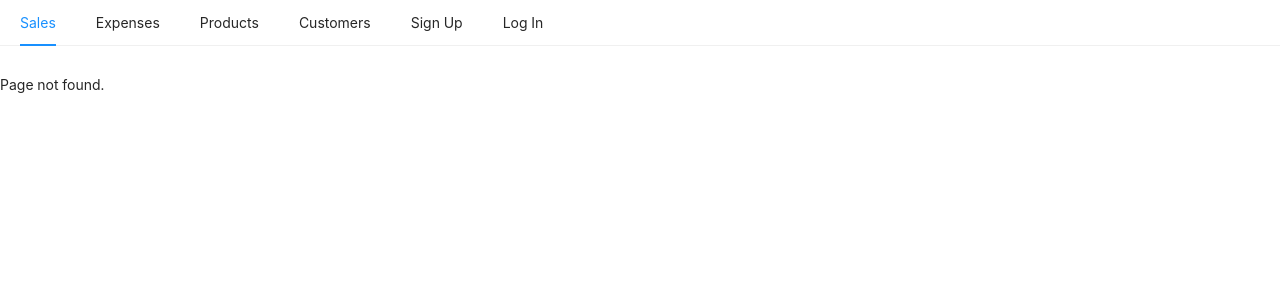
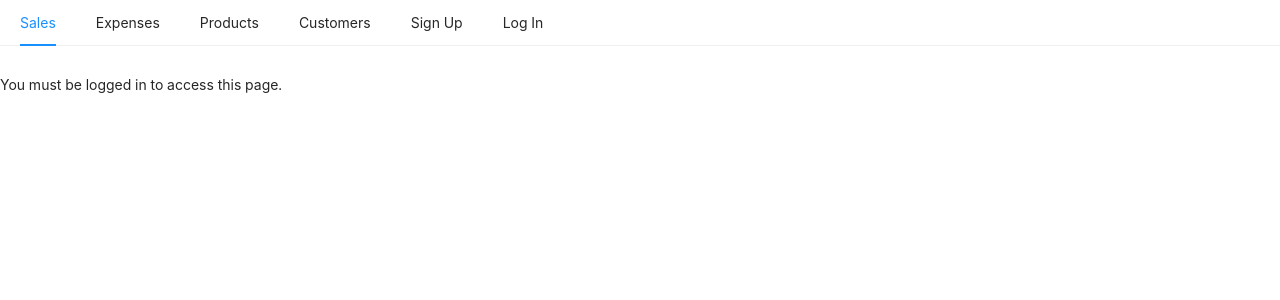
Before and after one commit to KarlaDampilag/hecks, a React (Create React App) app in the folder frontend/: page / in a window 1280 px wide. Before the commit this address had no page. Shown: the top 300 px of the page. Built offline with nearby package versions, Linux system fonts and the light colour scheme.

Commit message:
Make sales the home page

```diff
--- a/frontend/src/components/App.tsx
+++ b/frontend/src/components/App.tsx
@@ -42,13 +42,13 @@ function App() {
           <Header user={user} />
           <div className='page-wrapper'>
             <Switch>
+            <Route exact path="/" component={Sales} />
               <Route exact path="/signup" component={SignUp} />
               <Route exact path="/login" component={Login} />
               <Route exact path="/products" component={Products} />
               <Route exact path="/inventories" component={Inventories} />
               {/*<Route exact path="/inventory" component={Inventory} />*/}
               <Route exact path="/customers" component={Customers} />
-              <Route exact path="/sales" component={Sales} />
               <Route exact path="/expenses" component={Expenses} />
               <Route component={Page404} />
             </Switch>
--- a/frontend/src/components/Header.tsx
+++ b/frontend/src/components/Header.tsx
@@ -17,7 +17,7 @@ const Header = (props: PropTypes) => {
                 selectedKeys={[selectedKey]}
                 onClick={(e) => setSelectedKey(e.key)}
             >
-                <Menu.Item key='sales'><Link to="/sales">Sales</Link></Menu.Item>
+                <Menu.Item key='sales'><Link to="/">Sales</Link></Menu.Item>
                 <Menu.Item key='expenses'><Link to="/expenses">Expenses</Link></Menu.Item>
                 <Menu.Item key='products'><Link to="/products">Products</Link></Menu.Item>
                 {/*<Menu.Item key='inventories'><Link to="/inventories">Inventories</Link></Menu.Item>*/}
```
